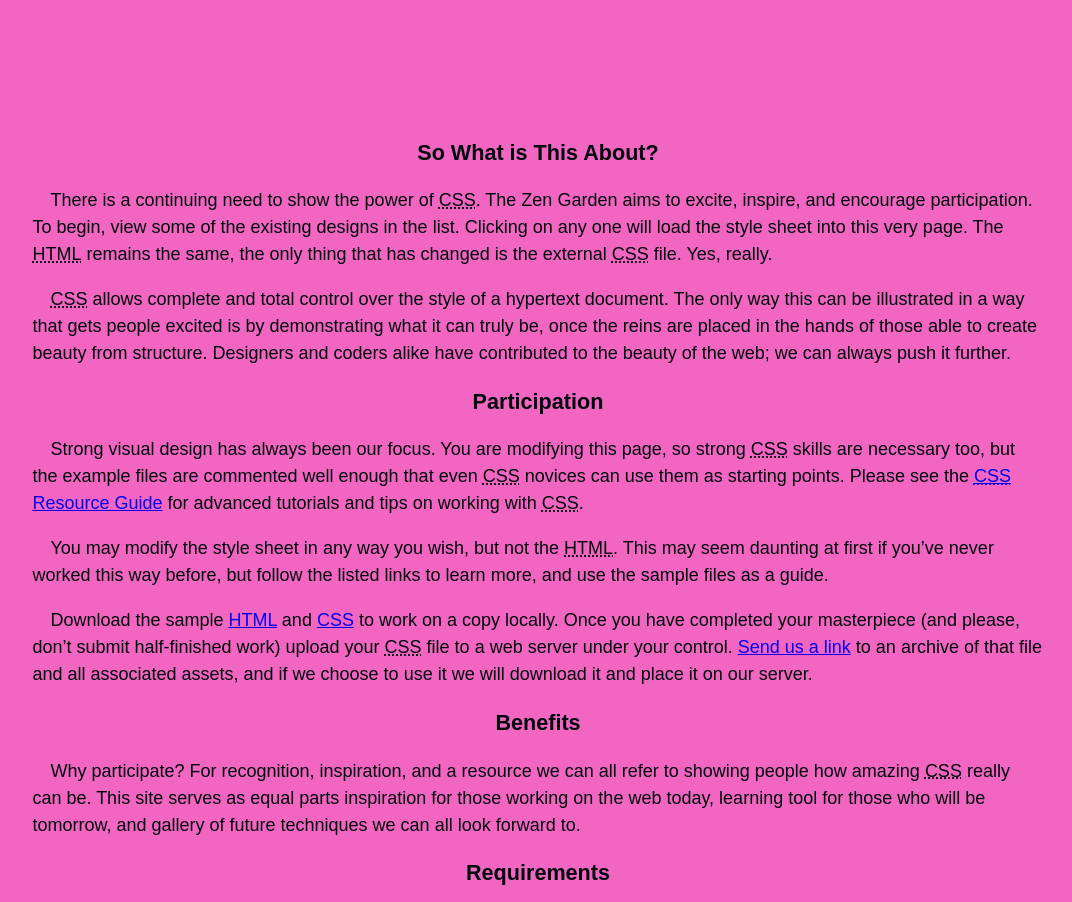
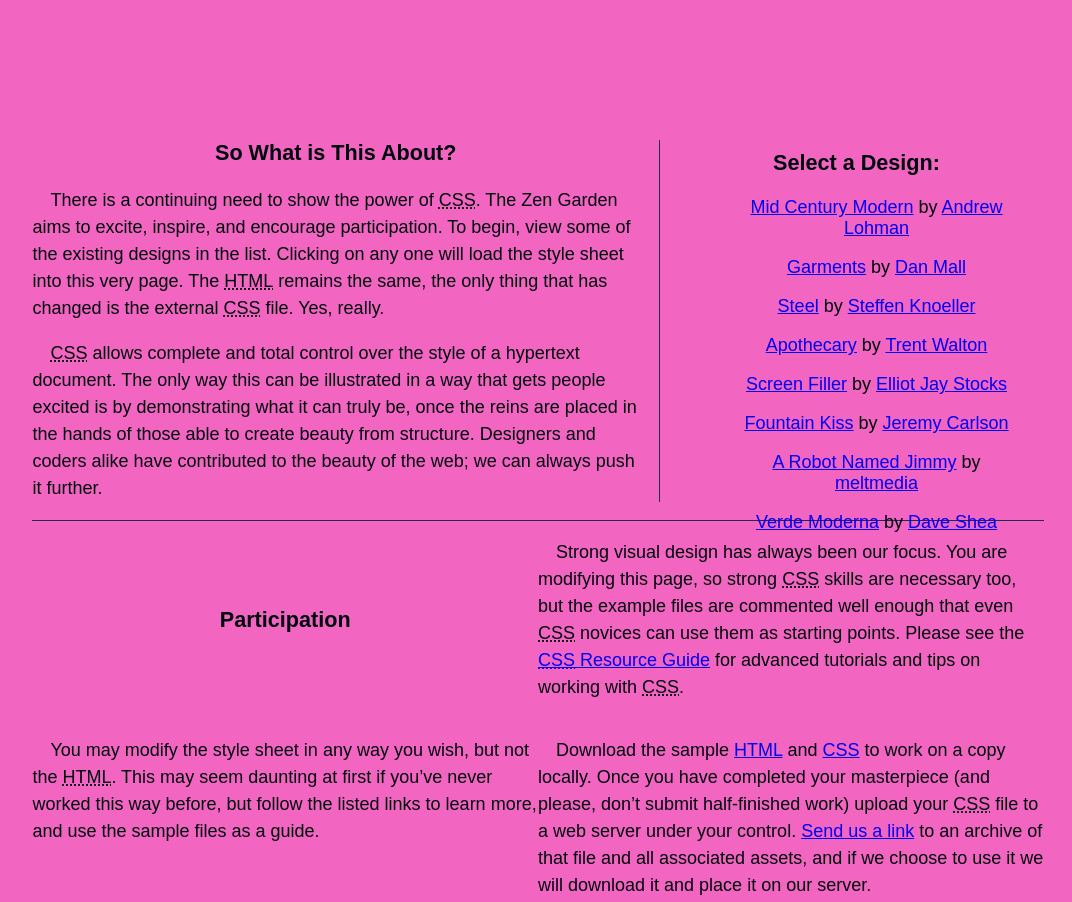
Before and after one commit to Martucoweb/paginaweb-exercic-o, a plain HTML site: page cssZengarden.html/cssZengarden.html/index.html in a window 1280 px wide. Shown: the part 440-1342 px from the top of the page, without its empty margins (102-1174 px from the left). Drawn offline with Linux system fonts and the light colour scheme.

Commit message:
cssZengarden.html

```diff
--- a/cssZengarden.html/cssZengarden.html/style.css
+++ b/cssZengarden.html/cssZengarden.html/style.css
@@ -5,6 +5,30 @@
 .UI/UX-4-hex { color: #01080D; }
 .fundo.UI/UX-5-hex { color:#8C7632; }
 */
+
+.page-wrapper {
+  position: relative;
+}
+.explanation{
+  width: 60%;
+  border-right: #1f295c solid 1px;
+  padding-right: 2%;
+}
+#design-selection {
+
+  position: absolute;
+  top: 560px;
+  left: 62%;
+  padding-left: 2%;
+  padding-right: 1%;
+}
+
+
+
+
+
+
+
 
 aside ul{
   list-style-type: none;
@@ -92,3 +116,41 @@ h3{font-size: 1.2rem;}
   line-height: 1.5;
 }
 abbr {font-variant:small-caps ;}
+
+
+
+.supporting footer {
+  display: flex;
+  justify-content: space-evenly;
+}
+
+.benefits{
+  display: flex;
+  border-top: #1f295c solid 1px;
+  border-bottom:  solid 1px;
+
+}
+.benefits h3 {
+
+  order: 2;
+  align-self: center;
+flex-basis: 30%;
+}
+
+.participation {
+  display: flex;
+
+  flex-wrap: wrap;
+  border-top: #1f295c solid 1px;
+
+
+}
+.participation h3, .participation p {
+
+  flex-basis: 50%;
+
+}
+
+.participation h3{
+  align-self: center;
+}
```
